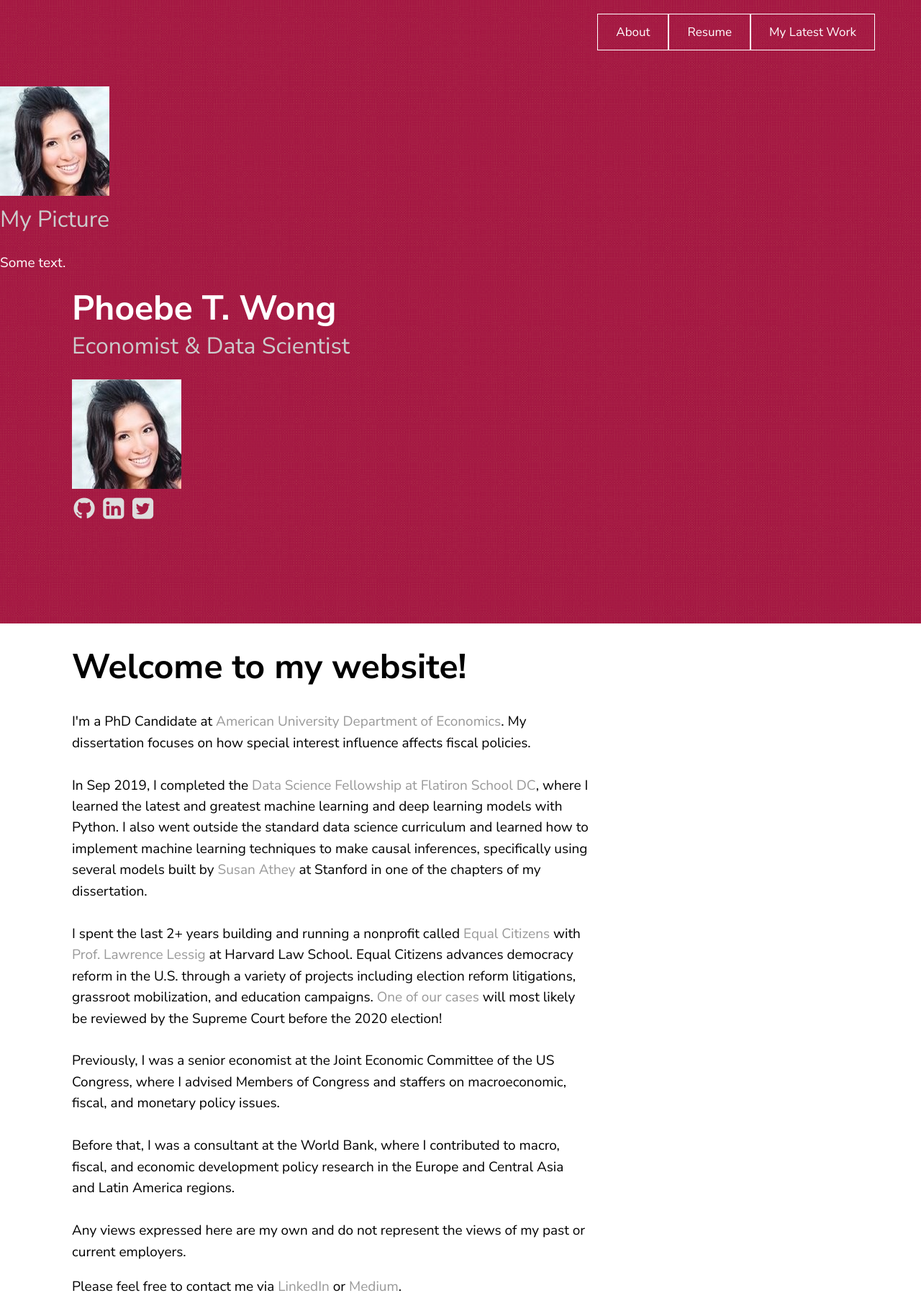
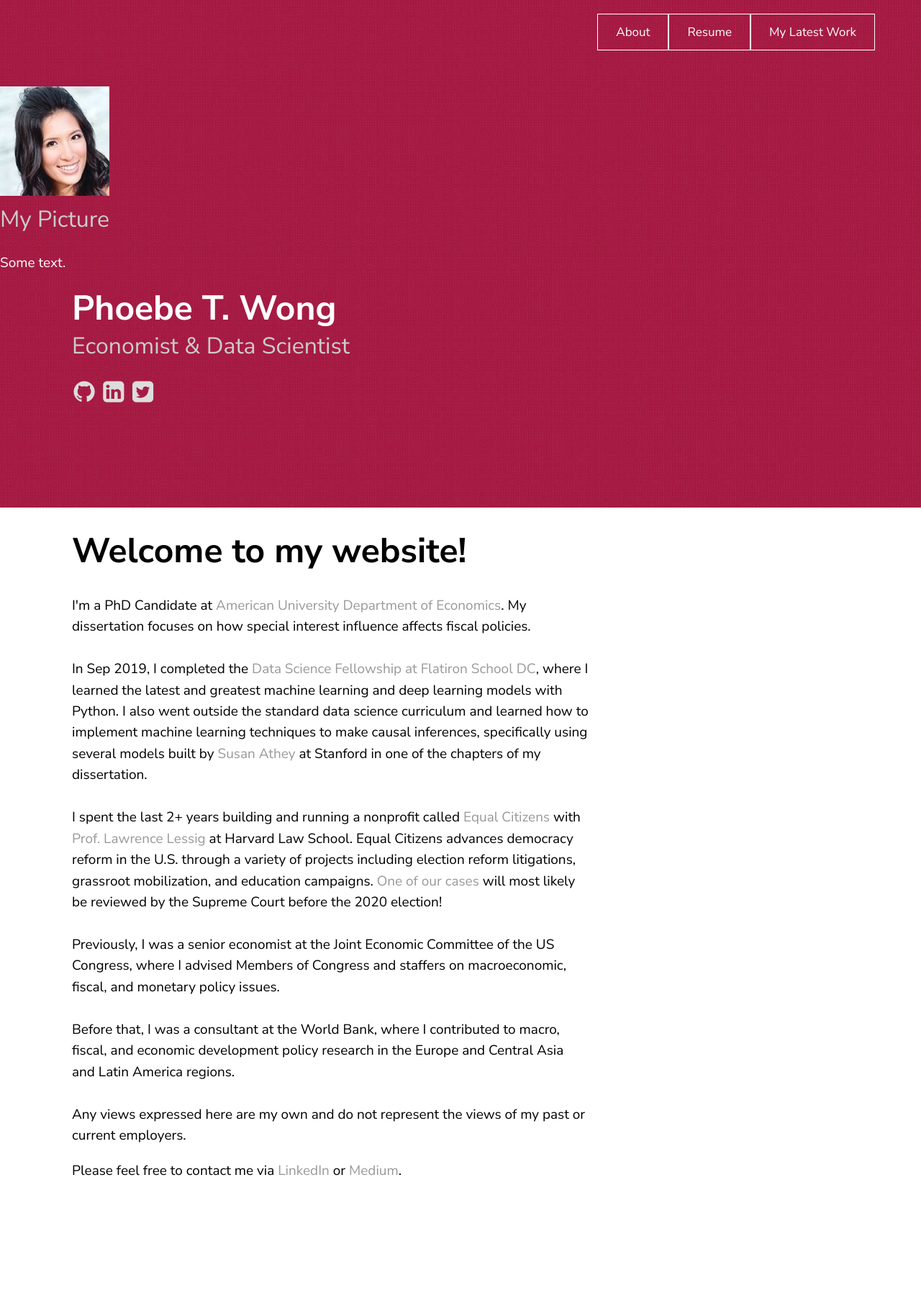
Before and after one commit to phoebetwong/phoebetwong.github.io, a Jekyll site: the page built from index.html, in a window 1280 px wide. Shown: the whole page at 72% size. Built offline with Jekyll 4.4.1, drawn with Linux system fonts in a browser that asks for light colours; a script that is not in the unit is left out; after the commit the page ends 1660 px from its top, so only the background shows below that.

Commit message:
removed duplicate image

```diff
--- a/_includes/page_header.html
+++ b/_includes/page_header.html
@@ -9,7 +9,6 @@
 		<div class="container">
 		<h1>{{ site.texture.title }}</h1>
 		<h2>{{ site.texture.tagline }}</h2>
-		<img src="{{ "/assets/portfolio.jpg" | relative_url }}" alt="{{ site.name }}">
 		<ul class="social">
 			{%- if site.texture.social_links.github -%}
 				<a href="https://github.com/{{ site.texture.social_links.github }}"><li><i class="icon-github-circled"></i></li></a>
```
